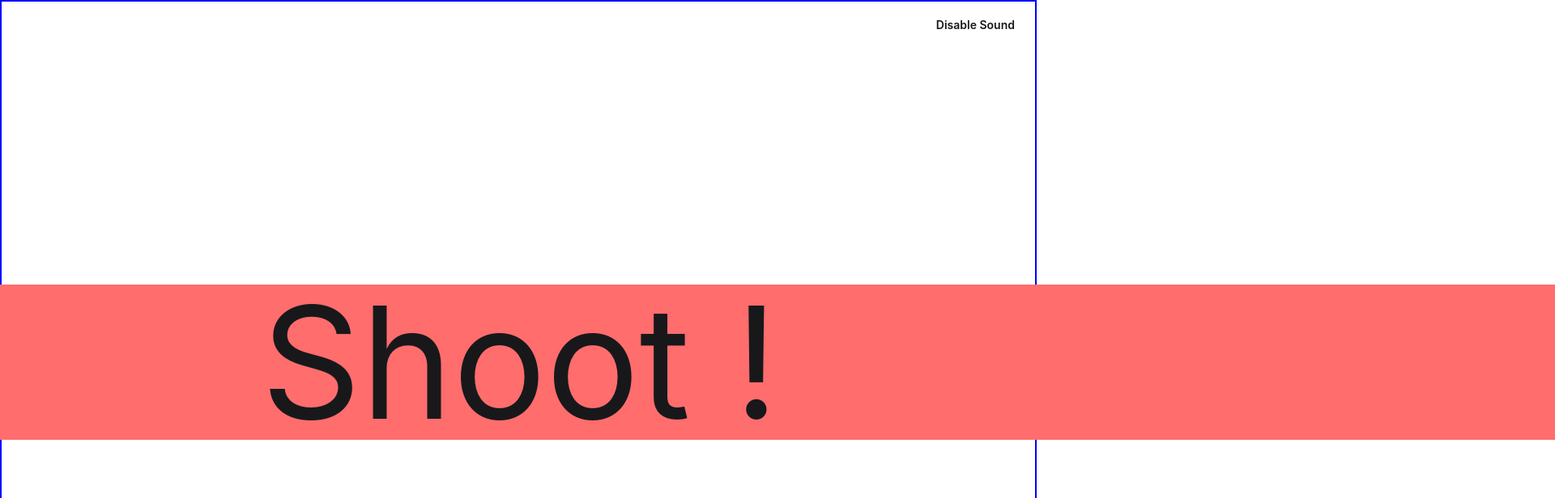
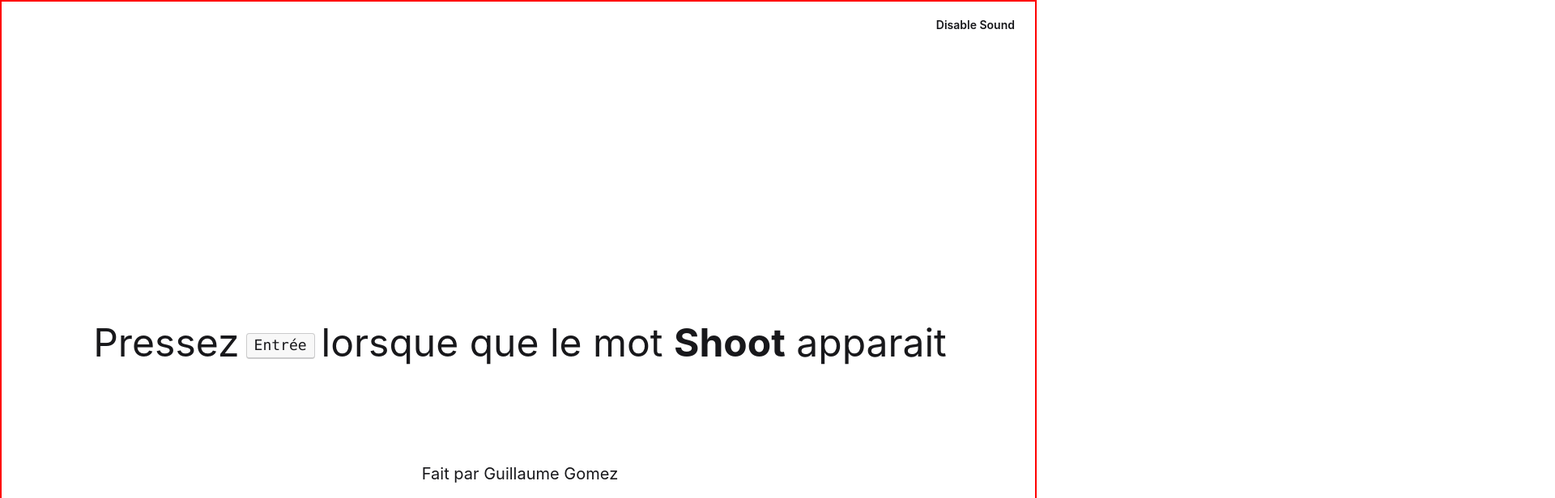
Before and after one commit to guillaume-gomez/shoot, a React (Vite) app: page / in a window 1280 px wide. Shown: the top 616 px of the page at 81% size, 1920 px wide, since content can reach past the window. Built offline with nearby package versions, Linux system fonts and the light colour scheme.

Commit message:
add sound context in the app

```diff
--- a/src/App.tsx
+++ b/src/App.tsx
@@ -1,12 +1,19 @@
+import { useContext } from "react";
+import { SceneContext } from "./contexts/SceneContextWrapper";
 import Intro from "./scenes/Intro";
 import VideoScene from "./scenes/VideoScene";
 
 
 function App() {
+  const {
+    sceneIndex
+  } = useContext(SceneContext);
 
   return (
-    //<Intro />
-    <VideoScene />
+    <>
+    { sceneIndex == 1 && <Intro /> }
+    { sceneIndex == 2 && <VideoScene /> }
+    </>
   )
 }
 
--- a/src/main.tsx
+++ b/src/main.tsx
@@ -1,13 +1,16 @@
 import { StrictMode } from 'react';
 import { createRoot } from 'react-dom/client';
 import SoundContextWrapper from "./contexts/SoundContextWrapper";
+import SceneContextWrapper from "./contexts/SceneContextWrapper";
 import './index.css';
 import App from './App.tsx';
 
 createRoot(document.getElementById('root')!).render(
   <StrictMode>
     <SoundContextWrapper>
-      <App />
+      <SceneContextWrapper>
+        <App />
+      </SceneContextWrapper>
     </SoundContextWrapper>
   </StrictMode>,
 )
```
